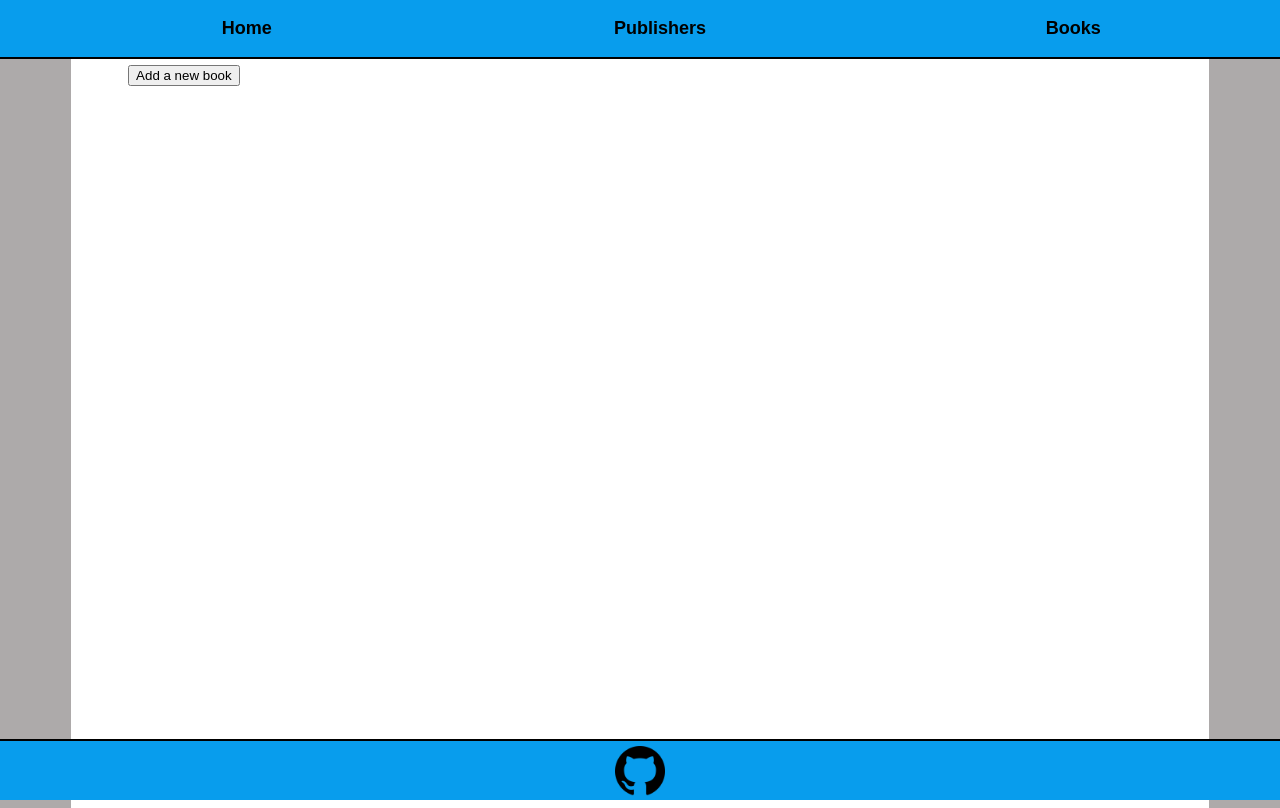
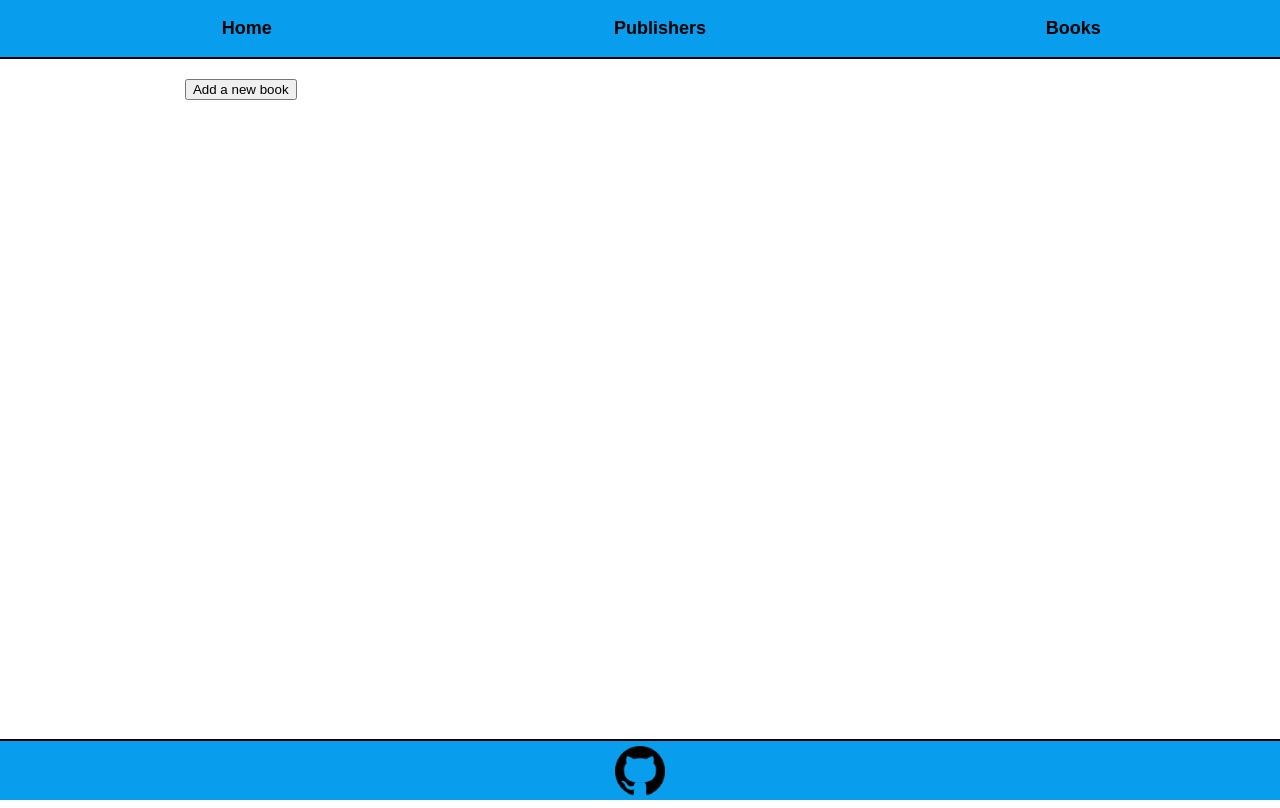
Before and after one commit to J-Rozas/Shop-Inventory-App, a Flask app: page /books in a window 1280 px wide. Run offline with Flask 2, Linux system fonts and the light colour scheme; data that the repository does not hold is empty; some libraries are stand-ins or nearby versions.

Commit message:
Small changes to backgrounds

```diff
--- a/static/styles/style.css
+++ b/static/styles/style.css
@@ -8,7 +8,6 @@ body {
     font-family: Arial, Helvetica, sans-serif;
     min-height: 100%;
     display: grid;
-    background-color: rgb(173, 170, 170);
 }
 
 
@@ -42,13 +41,12 @@ header {
 /* Styling for the main body */
 
 main {
-    width: 90%;
+    width: 80%;
     justify-self: center;
-    background-color: white;
 }
 
 .main_index {
-    margin-top: 5%;
+    margin-top: 7%;
     margin-bottom: 5%;
     display: grid;
     grid-template-rows: auto 1fr;
```
